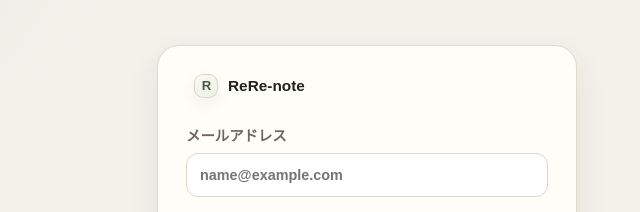
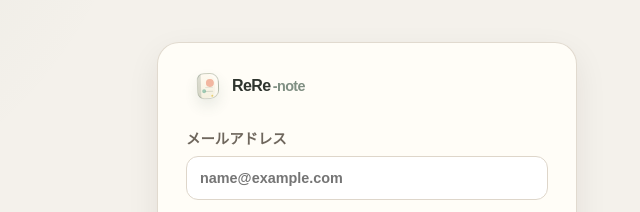
Before and after one commit to cwg92v5wnh-eng/ReRe-note, a website: page notes.html in a window 1280 px wide. Shown: the part 185-397 px from the top of the page, 273-913 px from the left. Drawn offline with Linux system fonts and the light colour scheme; no server answers.

Commit message:
Refine ReRe-note brand mark

```diff
--- a/notes.html
+++ b/notes.html
@@ -10,8 +10,8 @@
     <section class="auth-screen" aria-label="ログイン">
       <form id="authForm" class="auth-card">
         <div class="brand auth-brand">
-          <span class="brand-mark">R</span>
-          <span class="brand-name">ReRe-note</span>
+          <span class="brand-mark" aria-hidden="true"><span class="brand-mark-page"></span></span>
+          <span class="brand-name"><span class="brand-name-main">ReRe</span><span class="brand-name-tail">-note</span></span>
         </div>
         <label class="auth-field">
           <span>メールアドレス</span>
@@ -29,8 +29,8 @@
     <div class="app-shell notebooks-shell notes-shell">
       <aside class="app-rail notes-rail">
         <a class="brand home-link" href="./LectureNote.html" aria-label="ホームへ戻る">
-          <span class="brand-mark">R</span>
-          <span class="brand-name">ReRe-note</span>
+          <span class="brand-mark" aria-hidden="true"><span class="brand-mark-page"></span></span>
+          <span class="brand-name"><span class="brand-name-main">ReRe</span><span class="brand-name-tail">-note</span></span>
         </a>
 
         <section class="notes-sidebar-main" aria-label="ノート一覧">
--- a/styles.css
+++ b/styles.css
@@ -519,23 +519,74 @@ html[data-page="notebooks"] .notebooks-shell::after {
 }
 
 .brand-mark {
+  position: relative;
   display: inline-flex;
-  width: 24px;
-  height: 24px;
+  width: 28px;
+  height: 30px;
+  flex: 0 0 auto;
   align-items: center;
   justify-content: center;
-  border: 1px solid rgba(66, 90, 74, 0.18);
-  border-radius: 9px;
-  background: linear-gradient(145deg, #fff8ed, #e9f2e7);
-  color: var(--accent);
-  font-size: 0.82rem;
-  font-weight: 900;
-  letter-spacing: -0.08em;
-  box-shadow: 0 6px 14px rgba(66, 90, 74, 0.08);
+  transform: rotate(-2deg);
+}
+
+.brand-mark-page {
+  position: relative;
+  width: 22px;
+  height: 26px;
+  overflow: hidden;
+  border: 1px solid rgba(66, 90, 74, 0.24);
+  border-radius: 7px 9px 9px 7px;
+  background:
+    linear-gradient(90deg, rgba(66, 90, 74, 0.18) 0 3px, transparent 3px),
+    linear-gradient(180deg, #fffaf0 0%, #f4f0df 100%);
+  box-shadow:
+    0 7px 14px rgba(66, 90, 74, 0.11),
+    inset -3px 0 0 rgba(255, 255, 255, 0.42);
+}
+
+.brand-mark-page::before {
+  content: "";
+  position: absolute;
+  top: 5px;
+  right: 4px;
+  width: 8px;
+  height: 8px;
+  border-radius: 999px;
+  background: #f2b6a0;
+  box-shadow:
+    -6px 8px 0 -2px #9fc9b3,
+    2px 13px 0 -3px #e8cf73;
+}
+
+.brand-mark-page::after {
+  content: "";
+  position: absolute;
+  left: 7px;
+  right: 5px;
+  bottom: 6px;
+  height: 1px;
+  border-radius: 999px;
+  background: rgba(66, 90, 74, 0.18);
+  box-shadow: 0 -4px 0 rgba(66, 90, 74, 0.12);
 }
 
 .brand-name {
-  font-size: 0.96rem;
+  display: inline-flex;
+  align-items: baseline;
+  gap: 2px;
+  color: #2f352f;
+  font-size: 1rem;
+  letter-spacing: -0.035em;
+}
+
+.brand-name-main {
+  font-weight: 850;
+}
+
+.brand-name-tail {
+  color: rgba(66, 90, 74, 0.68);
+  font-size: 0.9em;
+  font-weight: 750;
 }
 
 .rail-nav {
```
Also changed, not shown: LectureNote.html (+4 -4 lines).
